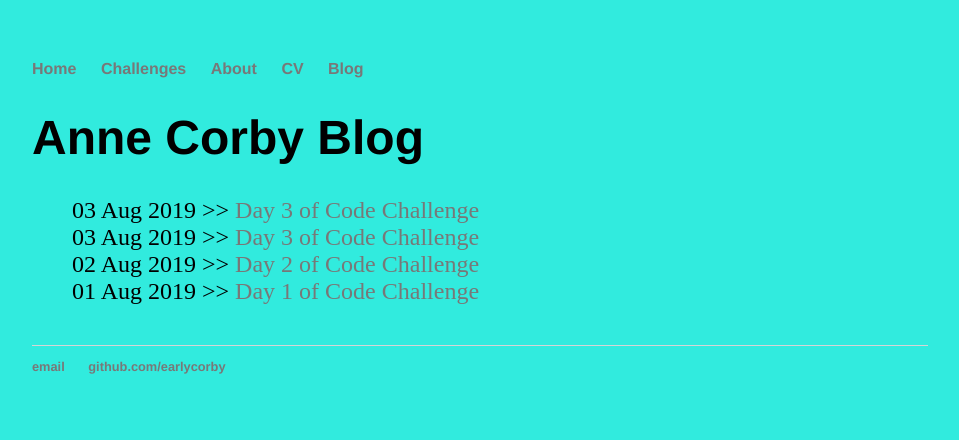
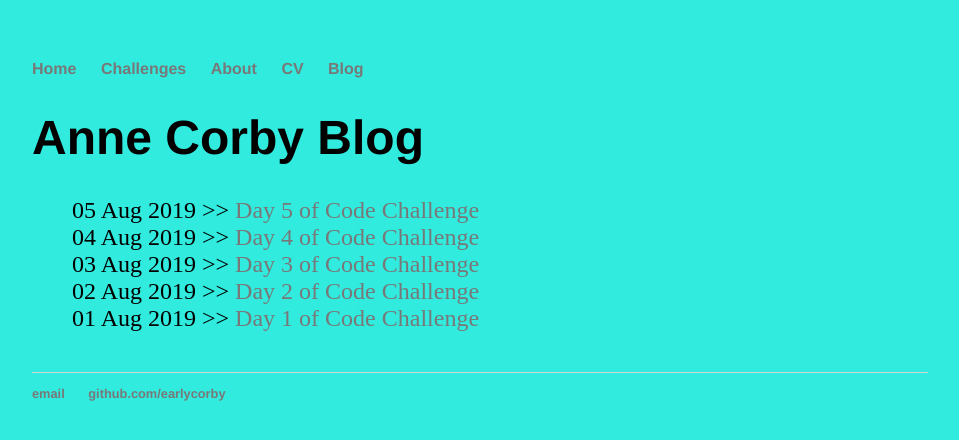
Before and after one commit to earlycorby/earlycorby.github.io, a Jekyll site: the page built from blog/index.html, in a window 1280 px wide. Shown: the top 440 px of the page, without its empty margins (160-1119 px from the left). Built offline with Jekyll 4.4.1, drawn with Linux system fonts in a browser that asks for light colours.

Commit message:
updates and xml

```diff
--- a/_posts/2019-08-04-day-4-code-challenge.md
+++ b/_posts/2019-08-04-day-4-code-challenge.md
@@ -1,7 +1,7 @@
 ---
 layout: post
-title: "Day 3 of Code Challenge"
-date: 2019-08-03
+title: "Day 4 of Code Challenge"
+date: 2019-08-04
 ---
 
 I added a basic webpage for Dragontail Fibres with a few photos.
--- a/challenge/index.html
+++ b/challenge/index.html
@@ -7,5 +7,6 @@ title: The Challenge
 
 <ul class="challenges">
     <li><a href="/challenge/DragontailFibres.html">Challenge 1</a></li>
+    <li><a href="/challenge/LearningXML.html">Challenge 2</a></li>
 
 	</ul>
```
Also changed, not shown: _posts/2019-08-05-day-5-code-challenge.md (added, +8 -0 lines), challenge/LearningXML.html (added, +28 -0 lines).
